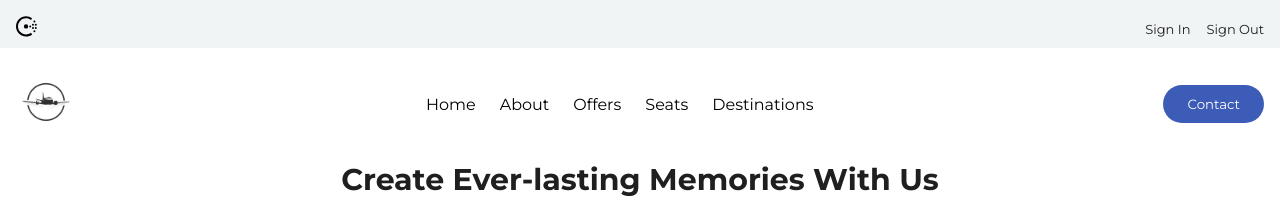
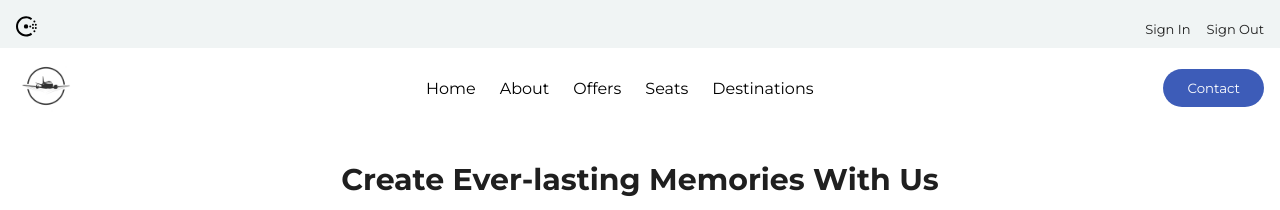
Before and after one commit to Samms206/FlySiteReactJS, a React (Vite) app: page / in a window 1280 px wide. Shown: the top 210 px of the page. Built offline with nearby package versions, Linux system fonts and the light colour scheme.

Commit message:
updatedStyle-NavbarSection

```diff
--- a/src/main.css
+++ b/src/main.css
@@ -154,7 +154,7 @@ h2 {
   align-items: center;
   justify-content: space-between;
   top: 3rem;
-  padding: 1.5rem 1rem;
+  padding: 0.5rem 1rem;
   position: fixed;
   transition: 0.3s ease-in-out;
 }
--- a/src/main.scss
+++ b/src/main.scss
@@ -168,7 +168,7 @@ h2{
         align-items: center;
         justify-content: space-between;
         top: 3rem;
-        padding: 1.5rem 1rem;
+        padding: .5rem 1rem;
         position: fixed;
         transition: .3s ease-in-out;
 
```
